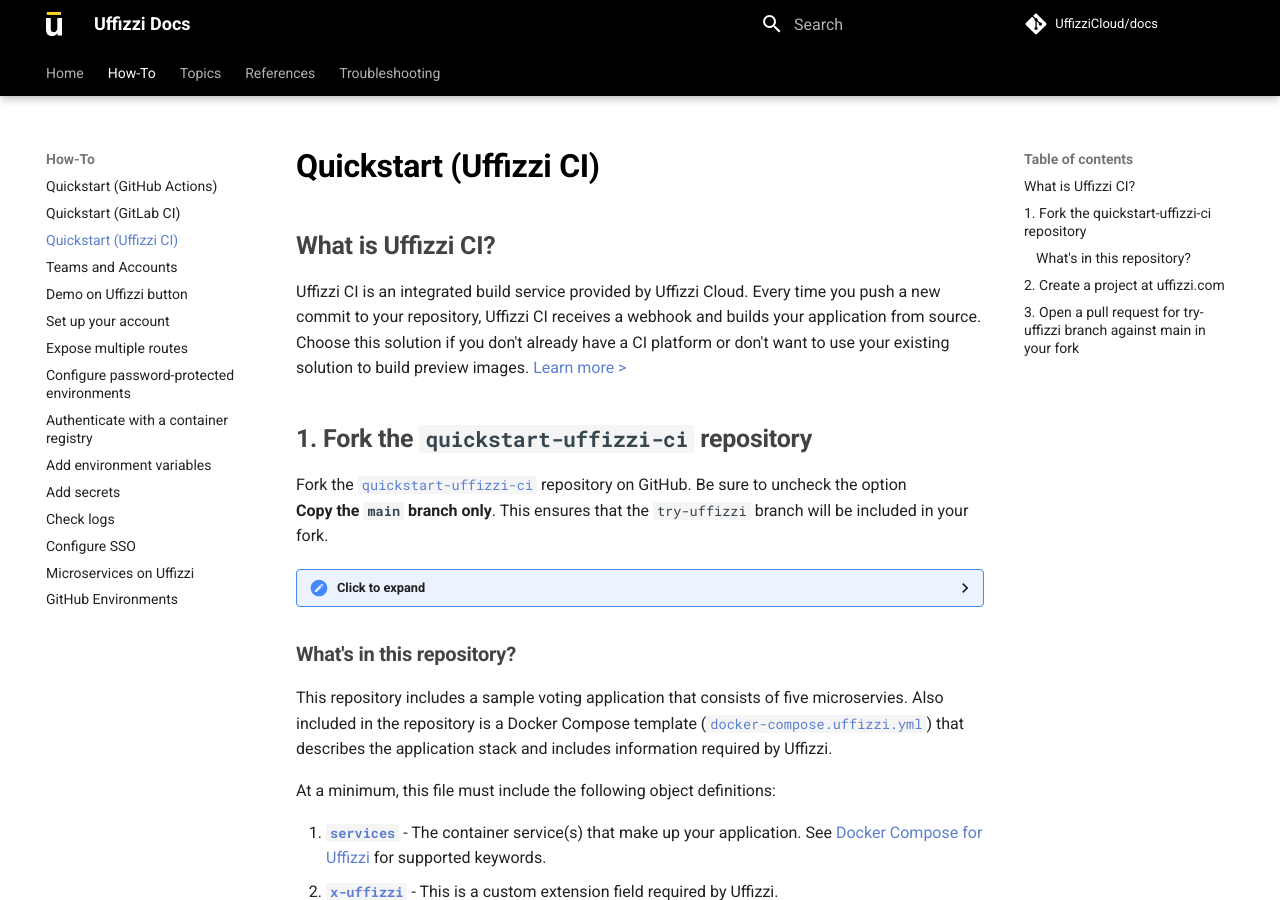
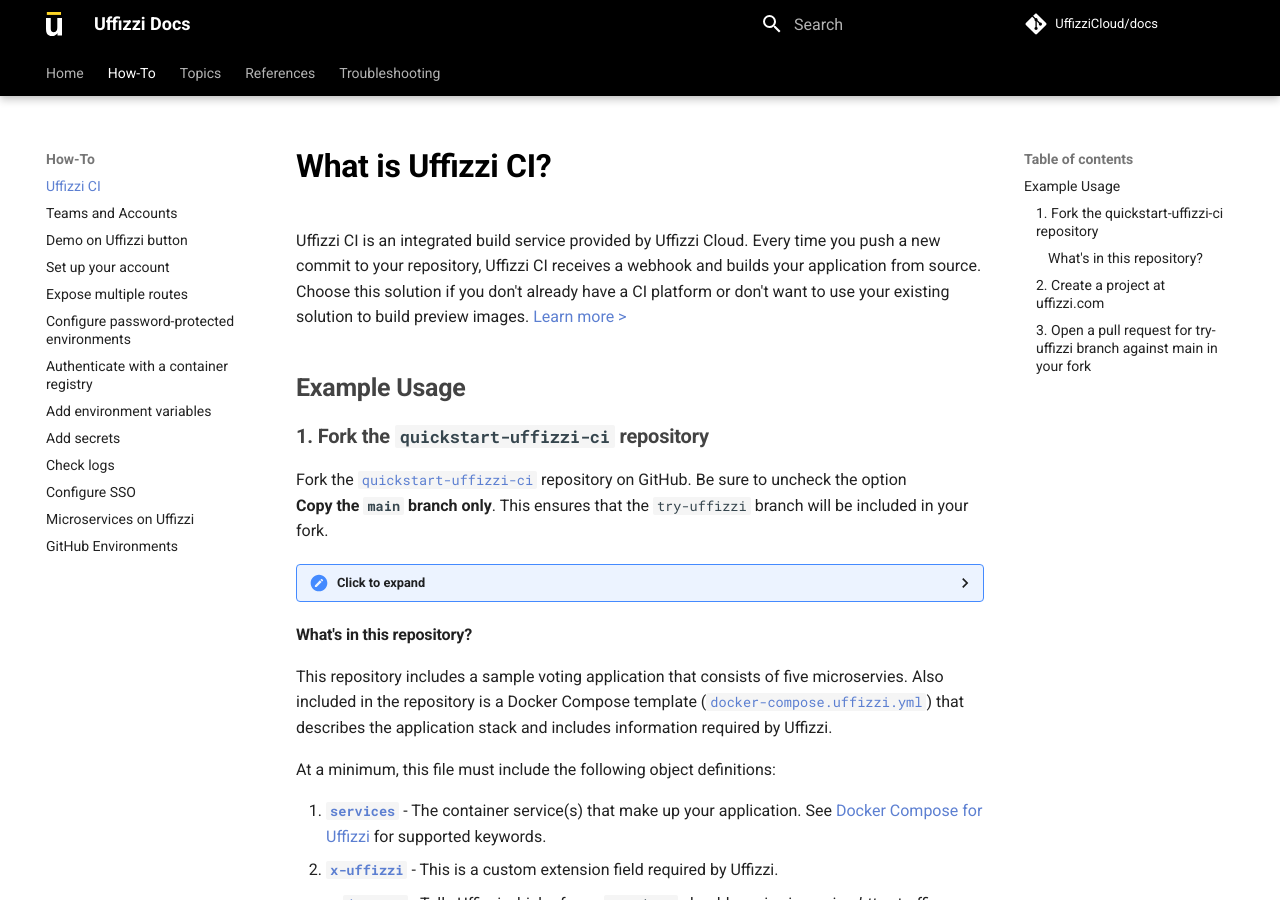
Before and after one commit to UffizziCloud/docs, an MkDocs documentation site: the page built from docs/quickstart-uffizzi-ci.md, in a window 1280 px wide and 900 px high. Built offline with MkDocs 1.6.1 and Material for MkDocs 9.7.7, drawn with Linux system fonts in a browser that asks for light colours; comment, search, counter and statistics services are not loaded.

Commit message:
update uffizzi ci example

```diff
--- a/docs/quickstart-uffizzi-ci.md
+++ b/docs/quickstart-uffizzi-ci.md
@@ -1,17 +1,17 @@
-# Quickstart (Uffizzi CI)
+# What is Uffizzi CI?
 
-## What is Uffizzi CI?
 Uffizzi CI is an integrated build service provided by Uffizzi Cloud. Every time you push a new commit to your repository, Uffizzi CI receives a webhook and builds your application from source. Choose this solution if you don't already have a CI platform or don't want to use your existing solution to build preview images. [Learn more >](references/uffizzi-ci.md)
 
+## Example Usage
 
-## **1. Fork the `quickstart-uffizzi-ci` repository**
+### **1. Fork the `quickstart-uffizzi-ci` repository**
 Fork the [`quickstart-uffizzi-ci`](https://github.com/UffizziCloud/quickstart-uffizzi-ci) repository on GitHub. Be sure to uncheck the option **Copy the `main` branch only**. This ensures that the `try-uffizzi` branch will be included in your fork.
 
 <details><summary>Click to expand</summary>
 <img src="https://user-images.githubusercontent.com/7218230/191072997-94fdc9cc-2be2-4b44-900f-d4507c6df8a6.png" width="800">
 </details>
 
-### What's in this repository?
+#### What's in this repository?
 This repository includes a sample voting application that consists of five microservies. Also included in the repository is a Docker Compose template ([`docker-compose.uffizzi.yml`](https://github.com/UffizziCloud/quickstart-uffizzi-ci/blob/main/docker-compose.uffizzi.yml)) that describes the application stack and includes information required by Uffizzi.
 
 At a minimum, this file must include the following object definitions:
@@ -31,7 +31,7 @@
 !!! Note
     See the [Docker Compose for Uffizzi reference guide](references/compose-spec.md) for a comprehensive list of supported keywords.
 
-## **2. Create a project at uffizzi.com**
+### **2. Create a project at uffizzi.com**
 
 If you haven't already done so, [create a Uffizzi Cloud account](https://app.uffizzi.com/sign_up). Once logged in, follow these steps to create project:
 
@@ -60,7 +60,7 @@
 <img src="../assets/images/compose-added.webp" width="600">
 </details>
 
-## **3. Open a pull request for `try-uffizzi` branch against `main` in your fork**
+### **3. Open a pull request for `try-uffizzi` branch against `main` in your fork**
 
 Be sure that you're opening a PR on the branches of _your fork_ (i.e. `your-account/main` ← `your-account/try-uffizzi`). If you try to open a PR for `UffizziCloud/main` ← `your-account/try-uffizzi`, a preview will not run in this example.
 
--- a/mkdocs.yml
+++ b/mkdocs.yml
@@ -113,9 +113,7 @@
     - Virtual Cluster Environments from CI Pipelines: virtual-cluster-environment.md
     - Docker Compose Environments from CI Pipelines: docker-compose-environment.md
   - How-To:
-    - Quickstart (GitHub Actions): quickstart-gha.md
-    - Quickstart (GitLab CI): quickstart-gitlab-ci.md
-    - Quickstart (Uffizzi CI): quickstart-uffizzi-ci.md
+    - Uffizzi CI: quickstart-uffizzi-ci.md
     - Teams and Accounts: guides/teams-and-accounts.md
     - Demo on Uffizzi button: guides/demo-on-uffizzi.md
     - Set up your account: guides/set-up-your-account.md
```
Also changed, not shown: docs/quickstart-gha.md (deleted, +0 -62 lines), docs/quickstart-gitlab-ci.md (deleted, +0 -79 lines), docs/set-up-guide-docker-compose-environment.md (deleted, +0 -18 lines).
